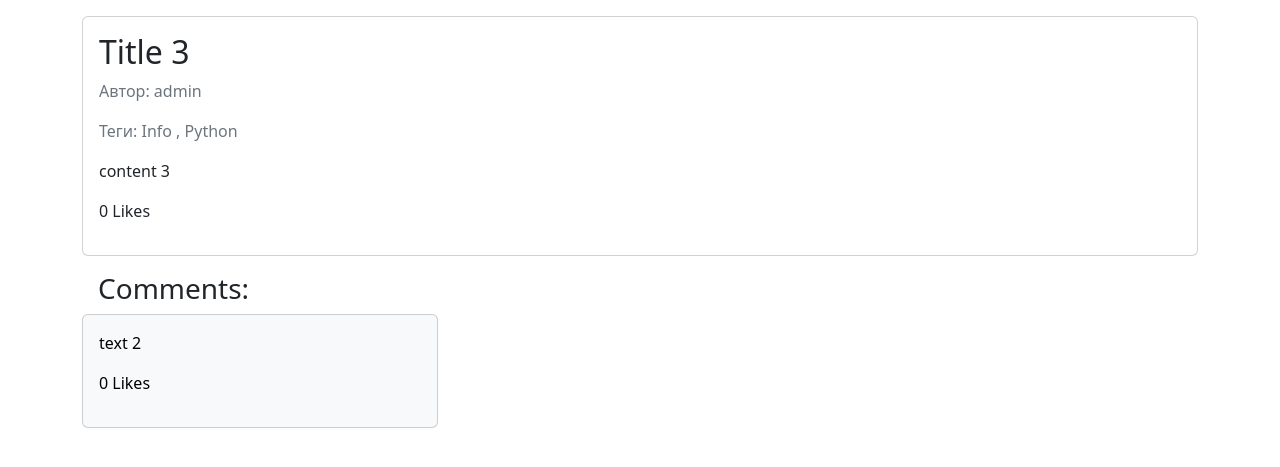
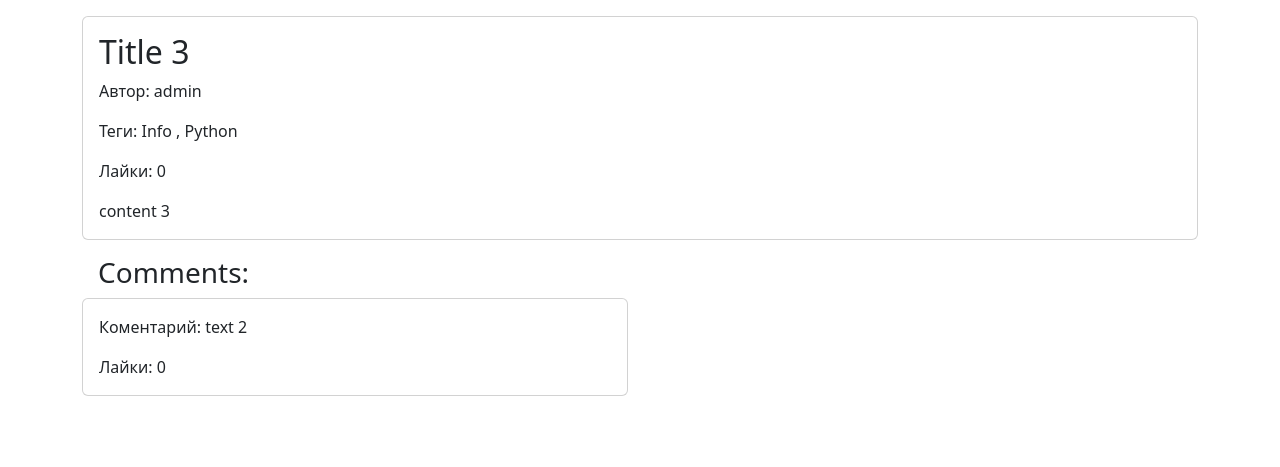
Before and after one commit to Bandeguras/django_blog, a Django app: page /article/3/ in a window 1280 px wide. Shown: the part 56-523 px from the top of the page. Run offline with Django 4.2, Linux system fonts and the light colour scheme; data comes from the database, SQL or seed files in the repository; data that the repository does not hold is empty.

Commit message:
fix html

```diff
--- a/source/webapp/static/js/main.js
+++ b/source/webapp/static/js/main.js
@@ -4,7 +4,7 @@
         let response = await fetch(url);
         let index_text = await response.json();
         let count = document.getElementById('value'+index_text.pk)
-        count.innerText = index_text.like + " Likes"
+        count.innerText = 'Лайки: '+ index_text.like
         let icon = document.getElementById('icon'+index_text.pk)
 
         if(index_text.result ===0){
--- a/source/webapp/templates/article/article_view.html
+++ b/source/webapp/templates/article/article_view.html
@@ -1,7 +1,6 @@
 {% extends 'base.html' %}
 
 {% block nav %}
-
     {% if request.user.is_authenticated %}
         <li class="nav-item">
             <a class="nav-link" href="{% url 'webapp:article_add' %}">Add Article</a>
@@ -27,13 +26,10 @@
 
     <div class="card my-3">
         <div class="card-body">
+
+            <div class="d-flex">
                 <h3 class="card-title fs-2">{{ article.title }}</h3>
-            <p class="card-text text-secondary">Автор: {{ article.author }}</p>
-            <p class="card-text text-secondary">Теги: {% for tag in article.tags.all %}
-                {{ tag.name }} {% if  not forloop.last %},{% endif %}
-            {% endfor %}</p>
-            <p class="card-text">{{ article.content }}</p>
-        <div>
+                <div class="ms-auto">
                     {% if request.user.is_authenticated %}
                     <button type="button" class="btn btn-primary"id="button" data-index-link="{% url 'webapp:article_like' article.pk %}">
                     {% if request.user in article.like.all %}
@@ -43,22 +39,30 @@
                     {% endif %}
                     </button>
                     {% endif %}
-
-        <p id="value{{ article.pk }}">{{ article.like.all.count }} Likes</p>
                 </div>
             </div>
 
+            <p class="card-text text">Автор: {{ article.author }}</p>
+            <p class="card-text text">Теги: {% for tag in article.tags.all %}
+                {{ tag.name }} {% if  not forloop.last %},{% endif %}
+            {% endfor %}</p>
+            <p class="card-text" id="value{{ article.pk }}">Лайки: {{ article.like.all.count }} </p>
+            <p class="card-text">{{ article.content }}</p>
+
         </div>
+    </div>
+
     <h3 class="ms-3">Comments:</h3>
     <div class="row">
         {% for comment in comments %}
+            <div class="col-sm-6">
+                <div class="card">
+                    <div class="card-body">
+                        <p class="card-text">Коментарий: {{ comment.text }}</p>
+                        <p class="card-text" id="value{{ comment.pk }}">Лайки: {{ comment.like.all.count }} </p>
 
-            <div class="col-sm-4">
-                <div class="card text-bg-light mb-3">
-                    <div class="card-body">
-                        <p class="card-text">{{ comment.text }}</p>
 
-                        <div class="d-flex justify-content-around">
+
                             {% if perms.webapp.change_comment or comment.author == request.user %}
                                 <a href="{% url 'webapp:comment_update' comment.pk %}"
                                    class="btn btn-success px-5">Update</a>
@@ -67,9 +71,7 @@
                                 <a href="{% url 'webapp:comment_delete' comment.pk %}"
                                    class="btn btn-danger px-5">Delete</a>
                             {% endif %}
-                        </div>
 
-                        <div>
                             {% if request.user.is_authenticated %}
                             <button type="button" class="btn btn-primary"id="button" data-index-link="{% url 'webapp:comment_like' comment.pk %}">
                             {% if request.user in comment.like.all %}
@@ -79,9 +81,6 @@
                             {% endif %}
                             </button>
                             {% endif %}
-                        <p id="value{{ comment.pk }}">{{ comment.like.all.count }} Likes </p>
-                        </div>
-
 
                     </div>
                 </div>
--- a/source/webapp/templates/partial/article_list_partial.html
+++ b/source/webapp/templates/partial/article_list_partial.html
@@ -9,8 +9,8 @@
                         <p class="card-text">Теги: {% for tag in article.tags.all %}
                             {{ tag.name }} {% if  not forloop.last %},{% endif %}
                         {% endfor %}</p>
+                        <p class="card-text" id="value{{ article.pk }}">Лайки: {{ article.like.all.count }}</p>
                         <a href="{{ article.get_absolute_url }}" class="btn btn-primary">Подробнее...</a>
-                        <div>
                         {% if request.user.is_authenticated %}
                         <button type="button" class="btn btn-primary"id="button" data-index-link="{% url 'webapp:article_like' article.pk %}">
                         {% if request.user in article.like.all %}
@@ -20,9 +20,6 @@
                         {% endif %}
                         </button>
                         {% endif %}
-
-                        <p id="value{{ article.pk }}">{{ article.like.all.count }} Likes</p>
-                        </div>
                     </div>
                 </div>
             </div>
```
Lines whose indentation alone changed are shown as unchanged.
